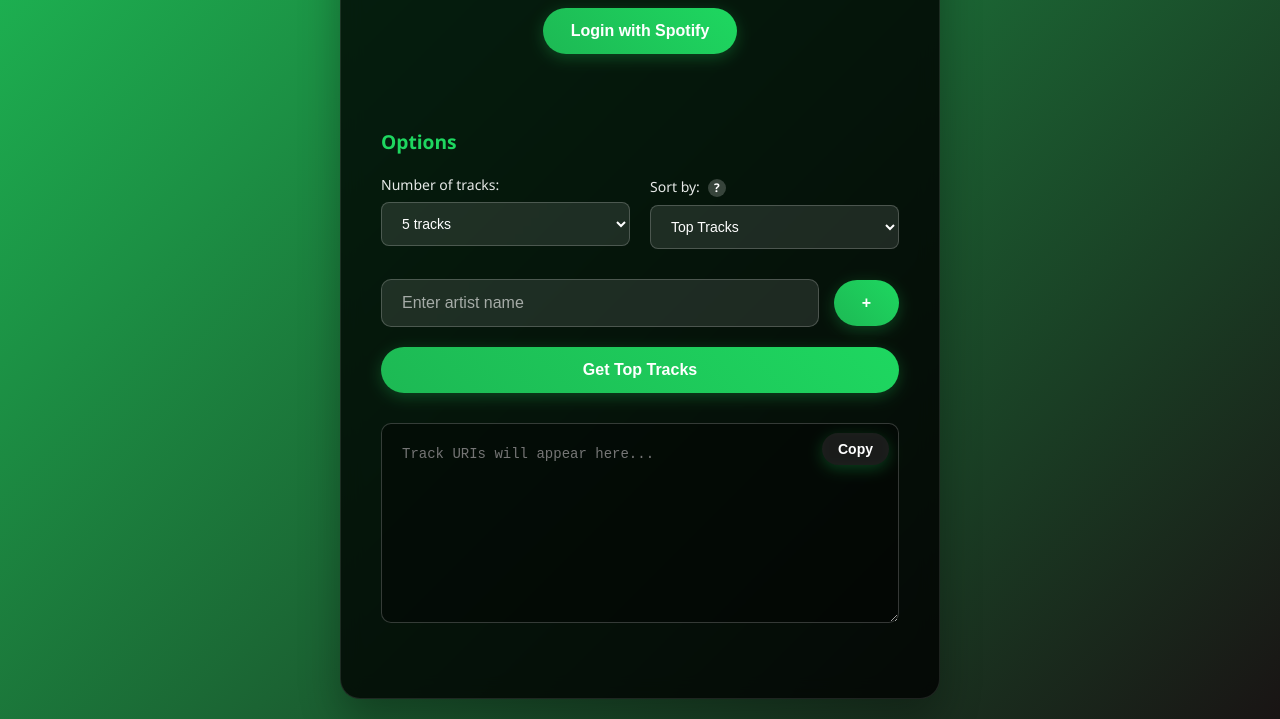
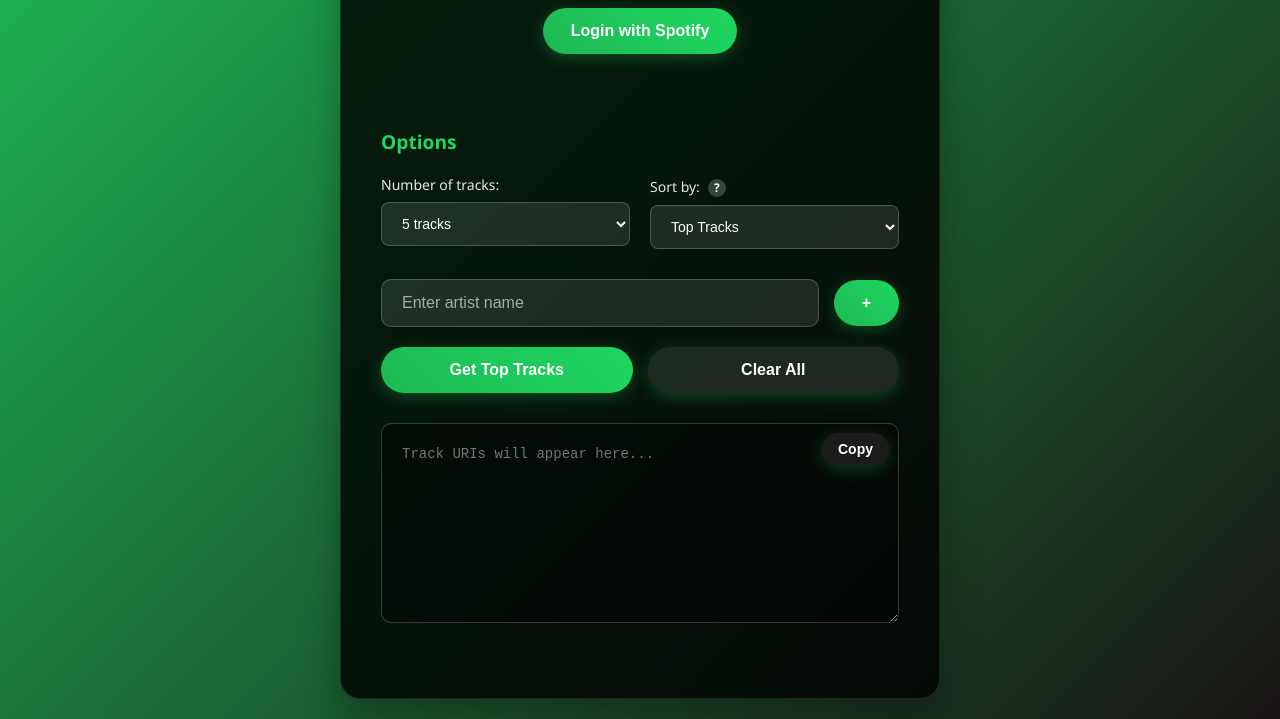
Before and after one commit to joegardiner/spotify-playlist-generator, a plain HTML site: page index.html in a window 1280 px wide. Shown: the part 138-857 px from the top of the page. Drawn offline with Linux system fonts and the light colour scheme.

Commit message:
Update index.html

```diff
--- a/index.html
+++ b/index.html
@@ -52,6 +52,7 @@
       </div>
       <div class="button-row">
         <button id="fetchBtn">Get Top Tracks</button>
+        <button id="clearBtn" type="button" style="background: rgba(255,255,255,0.1);">Clear All</button>
       </div>
     </div>
 
```
